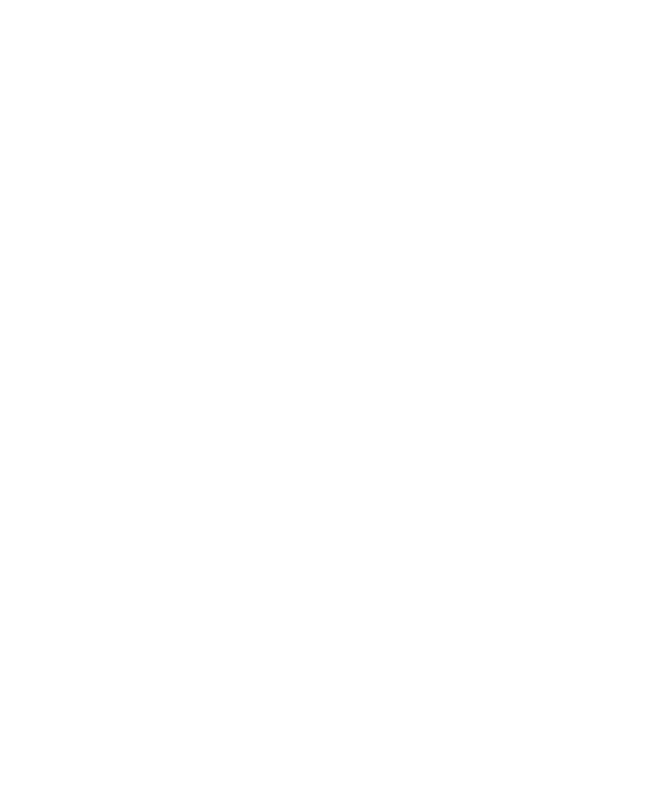
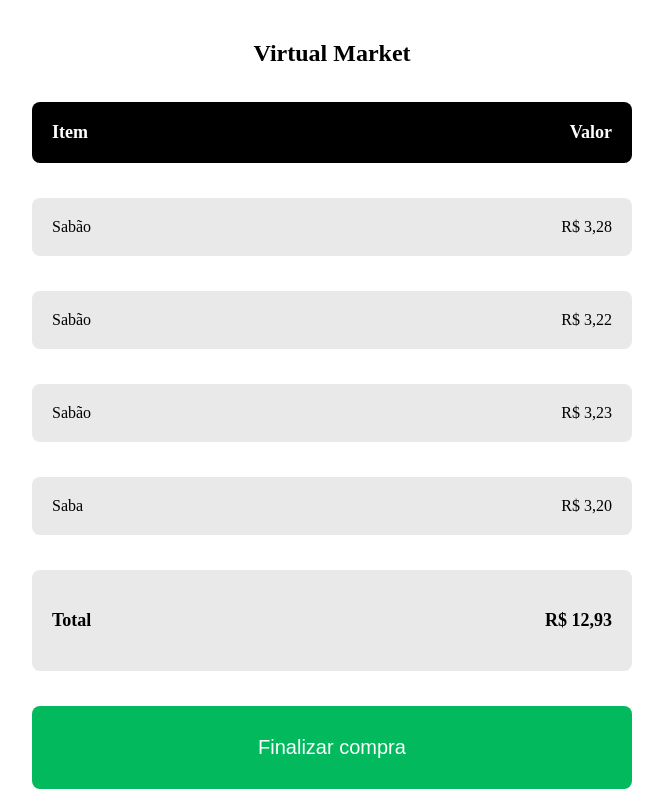
Before and after one commit to Kenzie-Academy-Brasil-Developers/m1-entrega-carrinho-de-compras-gaspartv, a plain HTML site: page index.html in a window 1280 px wide. Shown: the whole page, without its empty margins (308-971 px from the left). Drawn offline with Linux system fonts and the light colour scheme.

Commit message:
Add files via upload

```diff
--- a/index.css
+++ b/index.css
@@ -0,0 +1,77 @@
+* {
+    padding: 0;
+    margin: 0;
+}
+
+main {
+    width: 100vw;
+    height: 100vh;
+}
+
+.carrinhoSection {
+    display: flex;
+    flex-direction: column;
+    align-items: center;
+    margin: auto;
+    max-width: 600px;
+    height: 500px;
+    padding-top: 40px;
+}
+
+.topoLista {
+    list-style: none;
+    display: flex;
+    justify-content: space-between;
+    background-color: black;
+    color: #fff;
+    width: 100%;
+    padding: 20px 0;
+    border-radius: 8px;
+    margin-top: 35px;
+    font-size: 18px;
+    font-weight: bolder;
+}
+
+#listaProdutos {
+    width: 100%;
+}
+
+.lista {
+    list-style: none;
+    display: flex;
+    justify-content: space-between;
+    background-color: rgb(233, 233, 233);
+    width: 100%;
+    padding: 20px 0;
+    border-radius: 8px;
+    margin-top: 35px;
+}
+
+.totalLista {
+    list-style: none;
+    display: flex;
+    justify-content: space-between;
+    background-color: rgb(233, 233, 233);
+    width: 100%;
+    padding: 40px 0;
+    border-radius: 8px;
+    margin-top: 35px;
+    font-size: 18px;
+    font-weight: bolder;
+}
+
+.btnFinalizar {
+    background-color: rgb(2, 185, 94);
+    color: #fff;
+    border: none;
+    border-radius: 8px;
+    width: 100%;
+    padding: 30px 20px;
+    margin-top: 35px;
+    font-size: 20px;
+    cursor: pointer;
+}
+
+.carrinhoSection ul li {
+    padding: 0 20px;
+}
--- a/index.html
+++ b/index.html
@@ -6,8 +6,10 @@
     <meta name="viewport" content="width=device-width, initial-scale=1.0">
     <link rel="stylesheet" href="index.css">
     <title>Carrinho de compras</title>
+    <script src="./produtos.js"></script>
+    <script defer src="./index.js"></script>
 </head>
 <body>
-    <script src="index.js"></script>
+
 </body>
 </html>
--- a/index.js
+++ b/index.js
@@ -1,7 +1,58 @@
-const productsCart = [
-    {
-        id: 1,
-        name: "",
-        price: 0.00
+function estrutura() {
+    let body = document.body
+    let main = document.createElement("main")
+    body.appendChild(main)
+    let sectionCarrinho = document.createElement("section")
+    sectionCarrinho.classList.add("carrinhoSection")
+    main.appendChild(sectionCarrinho)
+    let h1 = document.createElement("h1")
+    h1.innerText = "Virtual Market"
+    let ulTopo = document.createElement("ul")
+    ulTopo.classList.add("topoLista")
+    let liItem = document.createElement("li")
+    liItem.innerText = "Item"
+    let liValor = document.createElement("li")
+    liValor.innerText = "Valor"
+    ulTopo.append(liItem, liValor)
+    let sectionLista = document.createElement("section")
+    sectionLista.id = "listaProdutos"
+    let ulTotal = document.createElement("ul")
+    ulTotal.classList.add("totalLista")
+    let liTotal = document.createElement("li")
+    liTotal.innerText = "Total"
+    let livalorTotal = document.createElement("li")
+    livalorTotal.id = "valorTotal"
+    ulTotal.append(liTotal, livalorTotal)
+    let btn = document.createElement("button")
+    btn.classList.add("btnFinalizar")
+    btn.innerText = "Finalizar compra"
+    sectionCarrinho.append(h1, ulTopo, sectionLista, ulTotal, btn)
+}
+
+function carrinho(produtos) {
+    let lista = document.getElementById("listaProdutos")
+    let valorTotal = document.getElementById("valorTotal")
+    let valorFinal = 0
+
+    for (let i = 0; i < produtos.length; i++) {
+        valorFinal += produtos[i].price
+
+        let ul = document.createElement("ul")
+        ul.classList.add("lista")
+
+        let liNome = document.createElement("li")
+        liNome.innerText = produtos[i].name
+
+        let preco = produtos[i].price.toLocaleString("pt-br", {style: "currency", currency: "BRL"})
+        let liValor = document.createElement("li")
+        liValor.innerText = preco
+
+        lista.appendChild(ul)
+        ul.append(liNome, liValor)
+
+        valorTotal.innerText = valorFinal.toLocaleString("pt-br", {style: "currency", currency: "BRL"})
     }
-]
+}
+
+estrutura()
+carrinho(produtos)
--- /dev/null
+++ b/produtos.js
@@ -0,0 +1,22 @@
+const produtos = [
+    {
+        id: 1,
+        name: "Sabão",
+        price: 3.28
+    },
+    {
+        id: 2,
+        name: "Sabão",
+        price: 3.22
+    },
+    {
+        id: 3,
+        name: "Sabão",
+        price: 3.23
+    },
+    {
+        id: 4,
+        name: "Saba",
+        price: 3.2
+    }
+]
```
